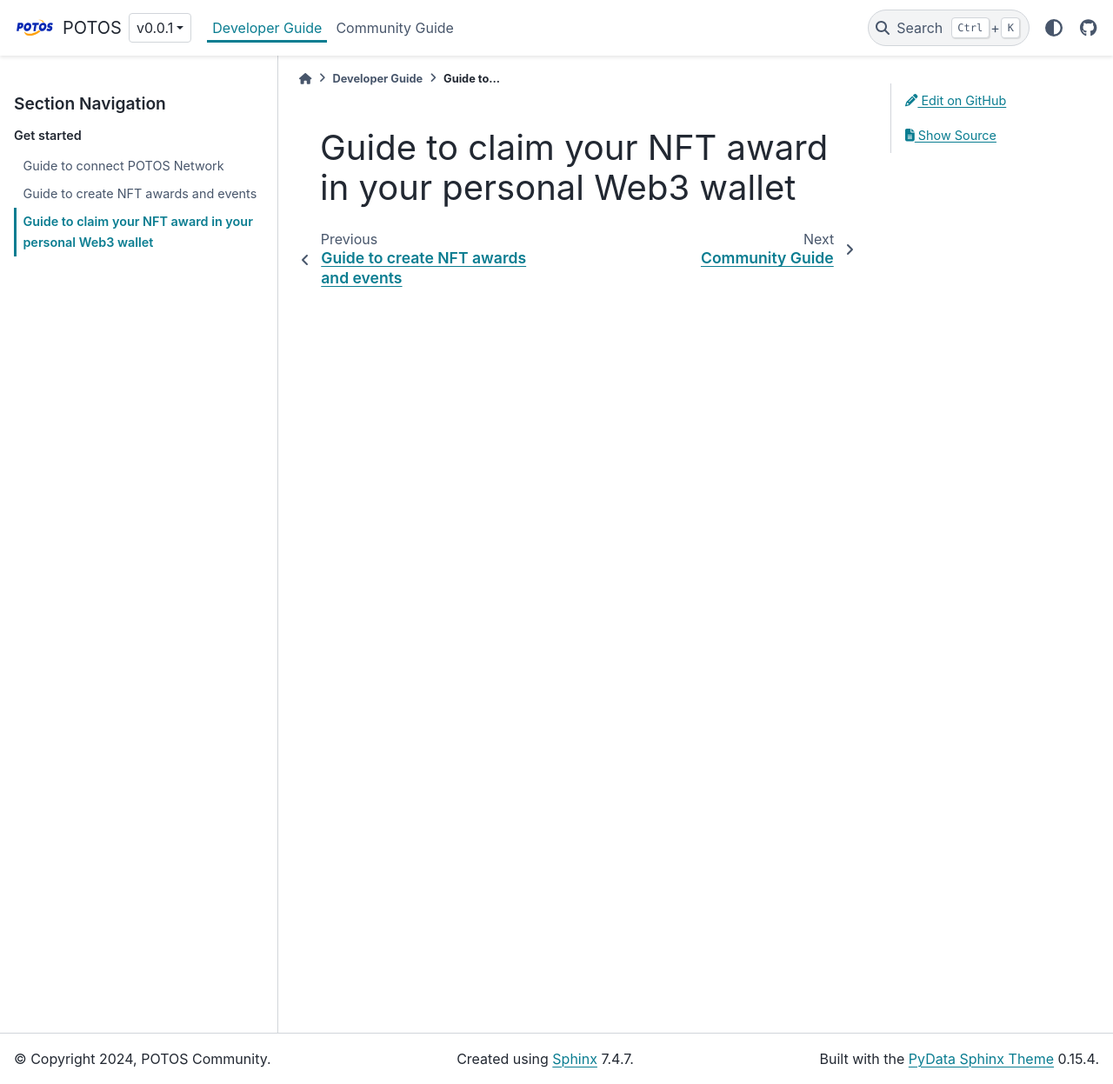
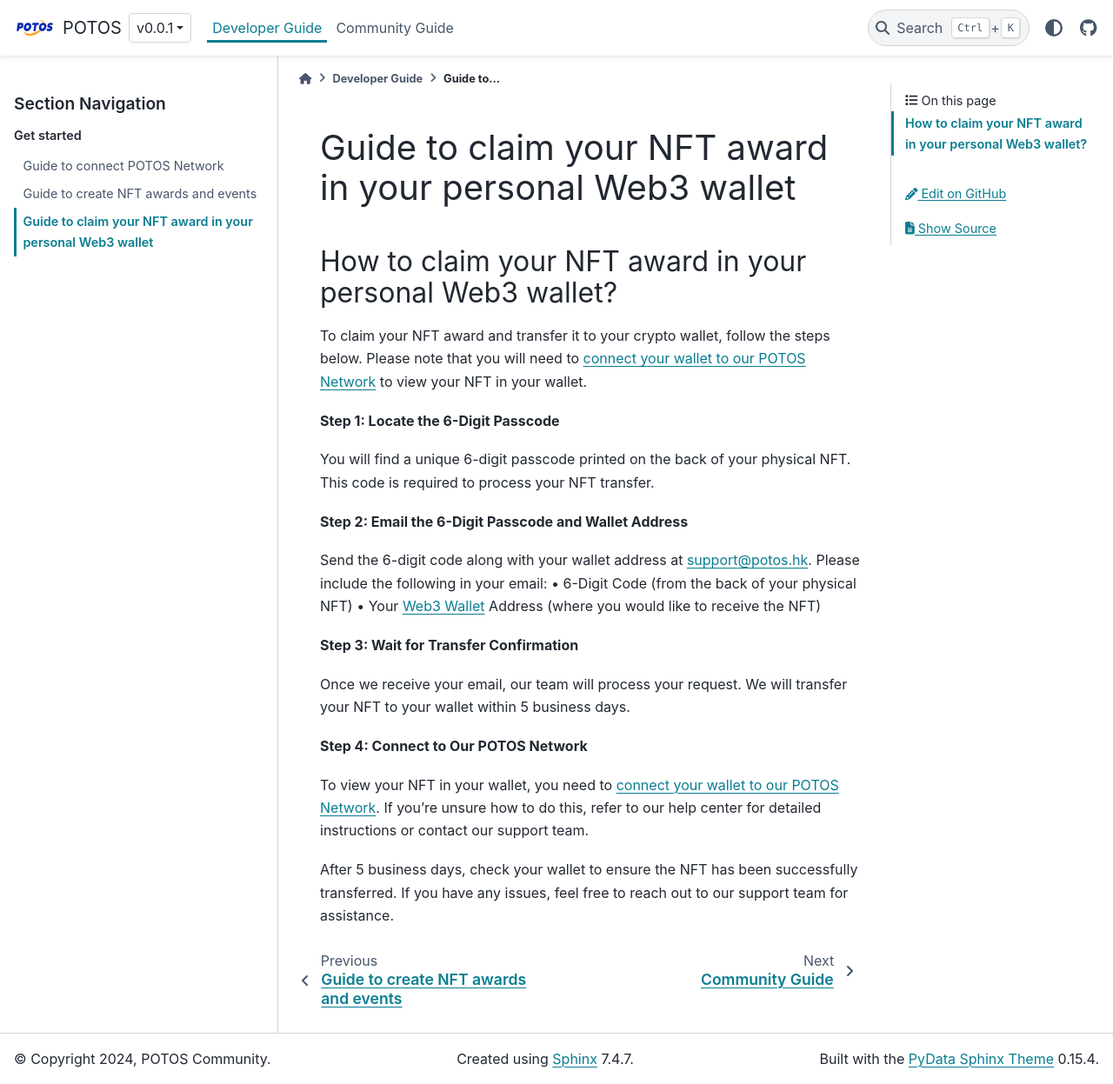
Before and after one commit to potoshk/potos-docs, a Sphinx documentation site: the page built from docs/dev_guide/claim_guide.md, in a window 1280 px wide and 1247 px high. Shown: the whole window at 87% size. Built offline with Sphinx 7.4.7 and the PyData theme 0.15.4, drawn with Linux system fonts in a browser that asks for light colours; pages that are not in the unit, such as notebooks, are missing from menus.

Commit message:
add claim guide

```diff
--- a/docs/dev_guide/claim_guide.md
+++ b/docs/dev_guide/claim_guide.md
@@ -1 +1,23 @@
 # Guide to claim your NFT award in your personal Web3 wallet
+
+## How to claim your NFT award in your personal Web3 wallet?
+
+To claim your NFT award and transfer it to your crypto wallet, follow the steps below. Please note that you will need to [connect your wallet to our POTOS Network](https://docs.potos.hk/en/latest/dev_guide/connect_guide.html) to view your NFT in your wallet.
+
+**Step 1: Locate the 6-Digit Passcode**
+
+You will find a unique 6-digit passcode printed on the back of your physical NFT. This code is required to process your NFT transfer.
+
+**Step 2: Email the 6-Digit Passcode and Wallet Address**
+
+Send the 6-digit code along with your wallet address at <support@potos.hk>. Please include the following in your email: • 6-Digit Code (from the back of your physical NFT) • Your [Web3 Wallet](https://learn.metamask.io/lessons/what-is-a-crypto-wallet) Address (where you would like to receive the NFT)
+
+**Step 3: Wait for Transfer Confirmation**
+
+Once we receive your email, our team will process your request. We will transfer your NFT to your wallet within 5 business days.
+
+**Step 4: Connect to Our POTOS Network**
+
+To view your NFT in your wallet, you need to [connect your wallet to our POTOS Network](https://docs.potos.hk/en/latest/dev_guide/connect_guide.html). If you're unsure how to do this, refer to our help center for detailed instructions or contact our support team.
+
+After 5 business days, check your wallet to ensure the NFT has been successfully transferred. If you have any issues, feel free to reach out to our support team for assistance.
```
